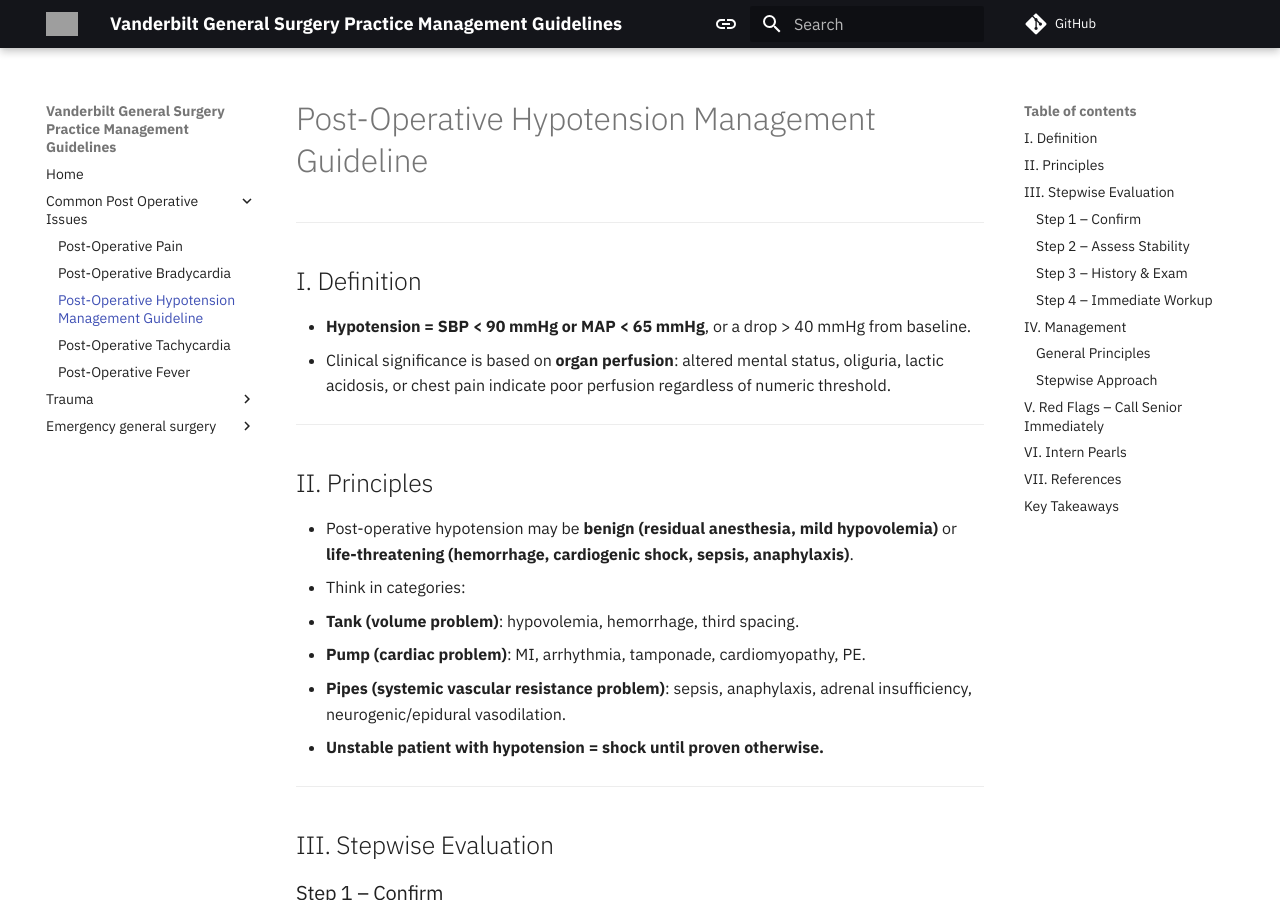
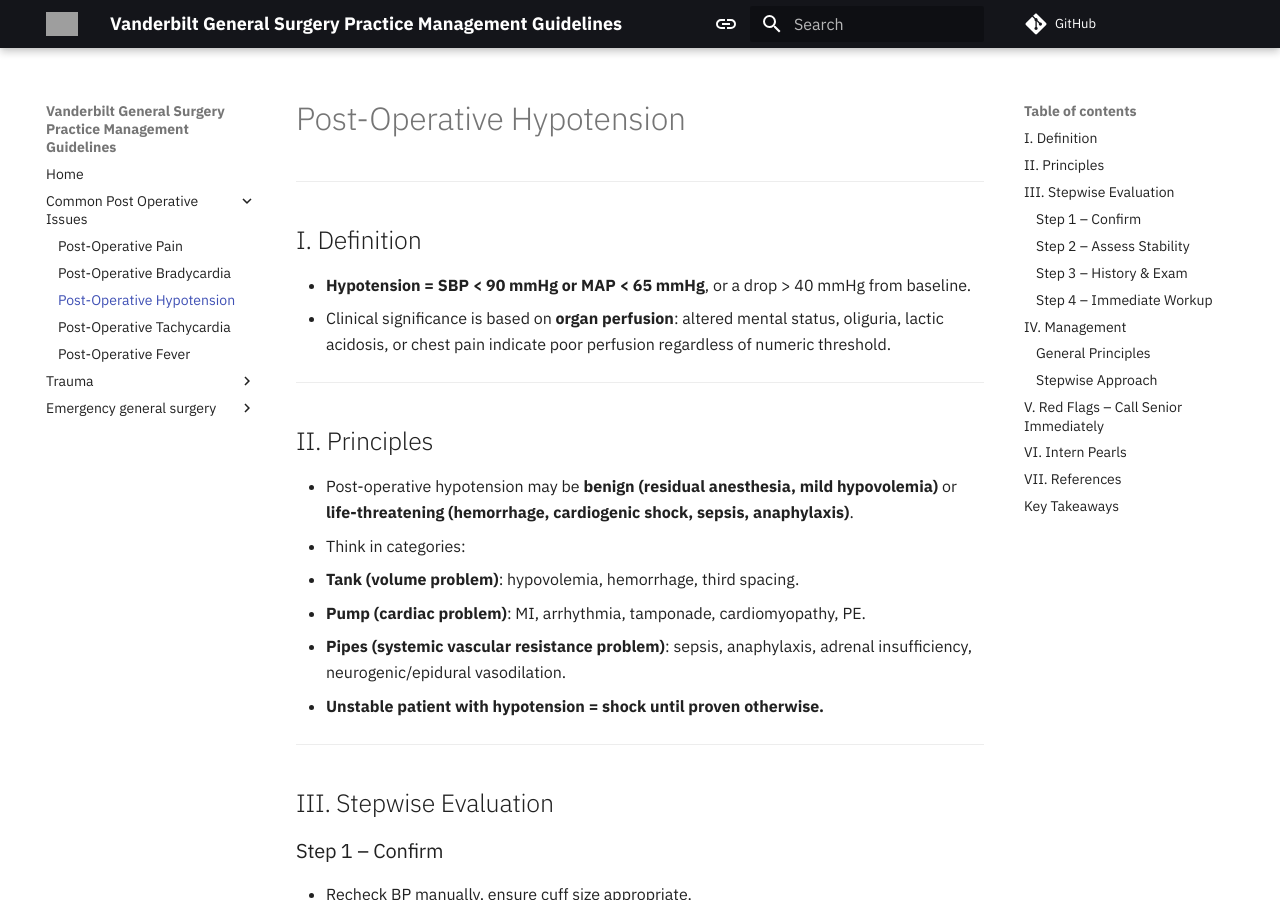
Before and after one commit to bilalmirza96/UOAGeneralSurgery, an MkDocs documentation site: the page built from docs/Common Post-Operative Issues/Post-operative Hypotension.md, in a window 1280 px wide and 900 px high. Built offline with MkDocs 1.6.1 and Material for MkDocs 9.7.7, drawn with Linux system fonts in a browser that asks for light colours; comment, search, counter and statistics services are not loaded; grey boxes are pictures that could not be loaded.

Commit message:
Update Post-operative Hypotension.md

```diff
--- a/docs/Common Post-Operative Issues/Post-operative Hypotension.md
+++ b/docs/Common Post-Operative Issues/Post-operative Hypotension.md
@@ -1,4 +1,4 @@
-# Post-Operative Hypotension Management Guideline
+# Post-Operative Hypotension
 
 ---
 
```
